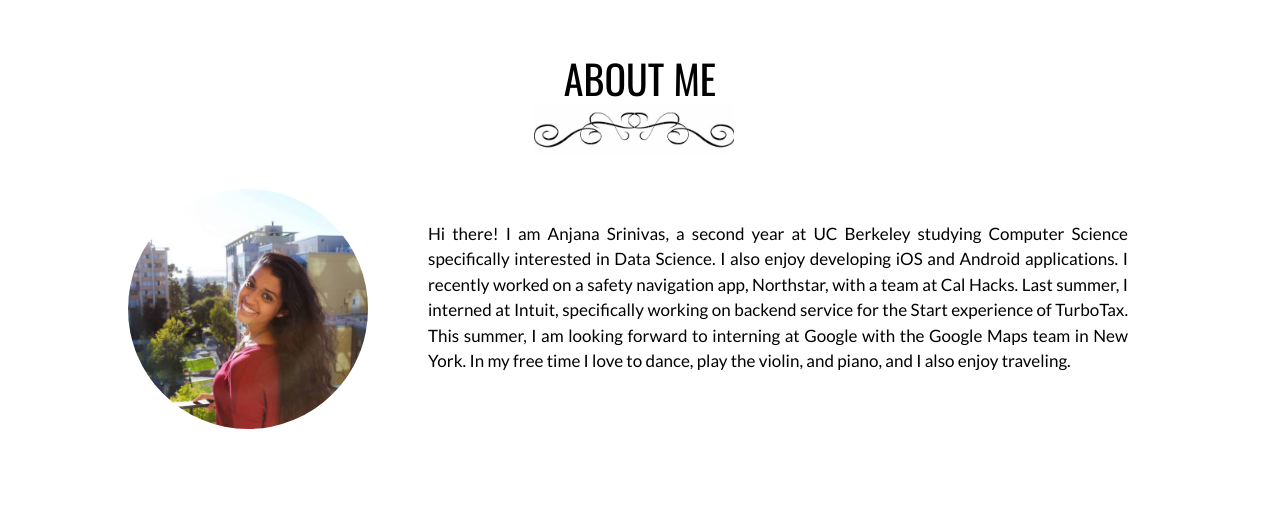
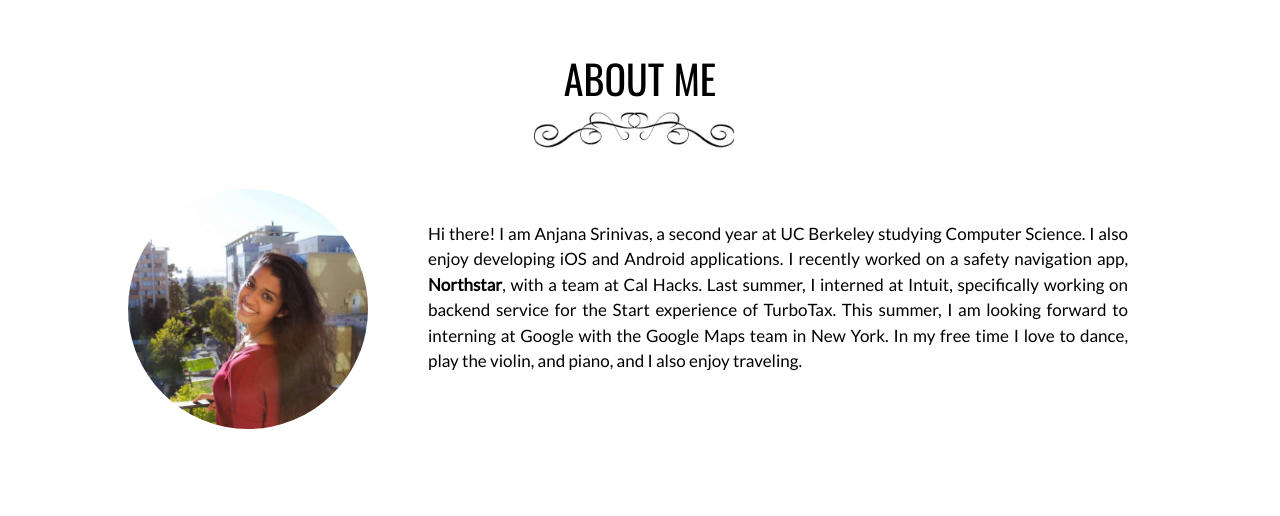
Before and after one commit to anjanasrinivas/anjanasrinivas.github.io, a plain HTML site: page index.html in a window 1280 px wide. Shown: the part 672-1188 px from the top of the page. Drawn offline with nearby package versions, Linux system fonts and the light colour scheme; a web font is replaced by a local one.

Commit message:
text changes

```diff
--- a/assets/css/style.css
+++ b/assets/css/style.css
@@ -9,6 +9,12 @@ body, html {
 	font-smoothing: antialiased;
 	font-family: Oswald;
 	text-transform: uppercase;
+}
+
+#northstar {
+	text-decoration: none;
+	color: black;
+	font-weight: 800;
 }
 
 .page-wrapper {
--- a/assets/js/script.js
+++ b/assets/js/script.js
@@ -24,7 +24,7 @@ $(function(){
         typeSpeed: 200,
         backSpeed: 100,
         backDelay: 100,
-      loop: true, })});
+        loop: true, })});
 
 //Opacity with Hover for Travel
 $(".travel-item").hover(function() {
--- a/index.html
+++ b/index.html
@@ -66,9 +66,10 @@
 					</div>
 					<div class = "about-right">
 						<p>Hi there! I am Anjana Srinivas, a second year at UC Berkeley studying Computer
-							Science specifically interested in Data Science. I also enjoy
-						developing iOS and Android applications. I recently worked on a safety
-						navigation app, Northstar, with a team at Cal Hacks. Last summer, I
+							Science. I also enjoy developing iOS and Android applications. I recently worked on
+							a safety navigation app,
+							<a href = "https://devpost.com/anjanasrinivas" id = "northstar">Northstar</a>,
+							with a team at Cal Hacks. Last summer, I
 						interned at Intuit, specifically working on backend service for the
 						Start experience of TurboTax. This summer, I am looking forward to
 						interning at Google with the Google Maps team in New York. In my free
@@ -85,7 +86,7 @@
 						<a class = "link" href = "https://www.linkedin.com/in/anjana-srinivas-34268010a/"></a>
 					</li>
 					<li>
-						<a class = "dev" href = "https://devpost.com/anjanasrinivas"></a>
+						<a class = "dev" href = "https://github.com/anjanasrinivas"></a>
 					</li>
 					<li>
 						<a class = "email" href = "mailto:anjana.srinivas@berkeley.edu">
```
